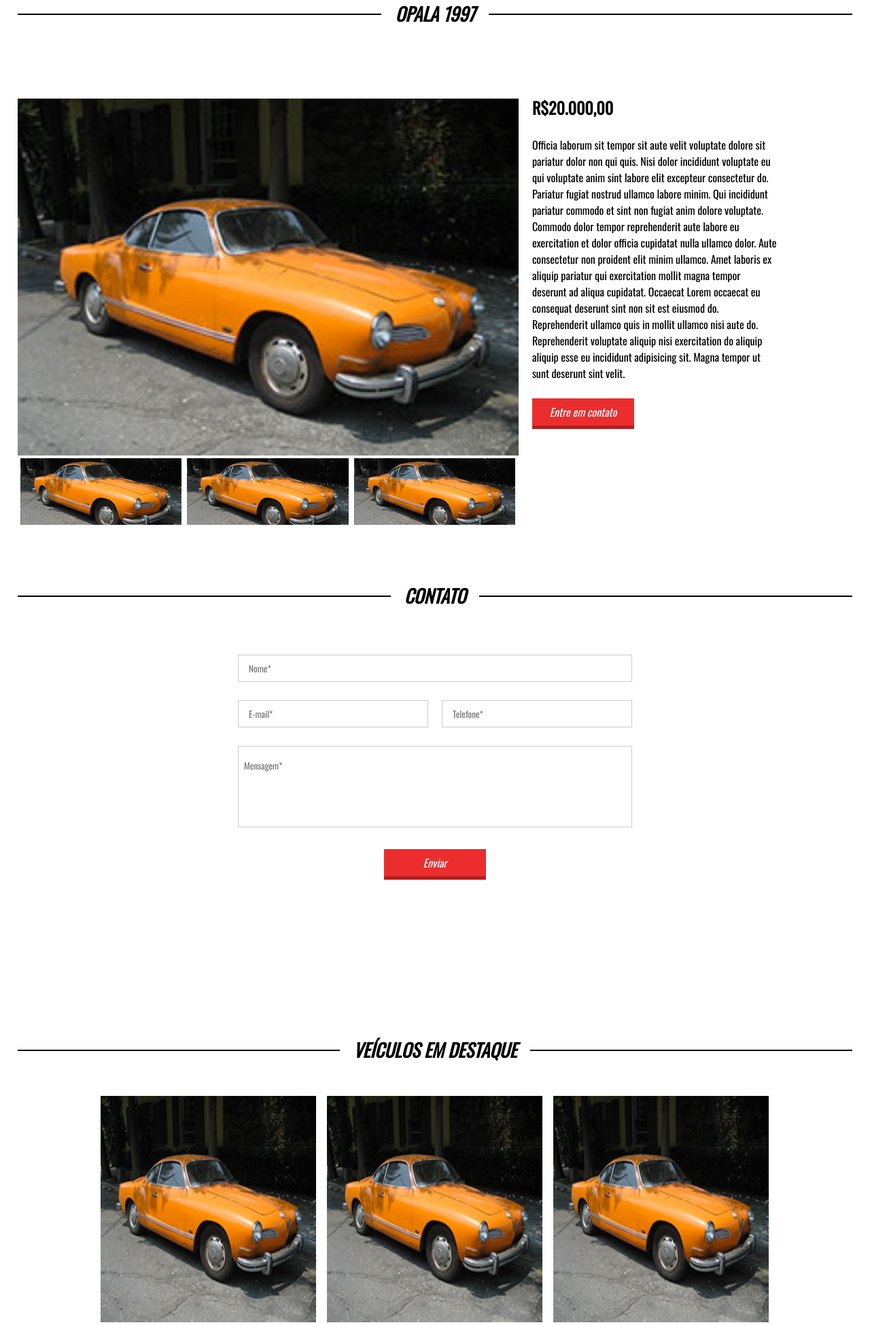
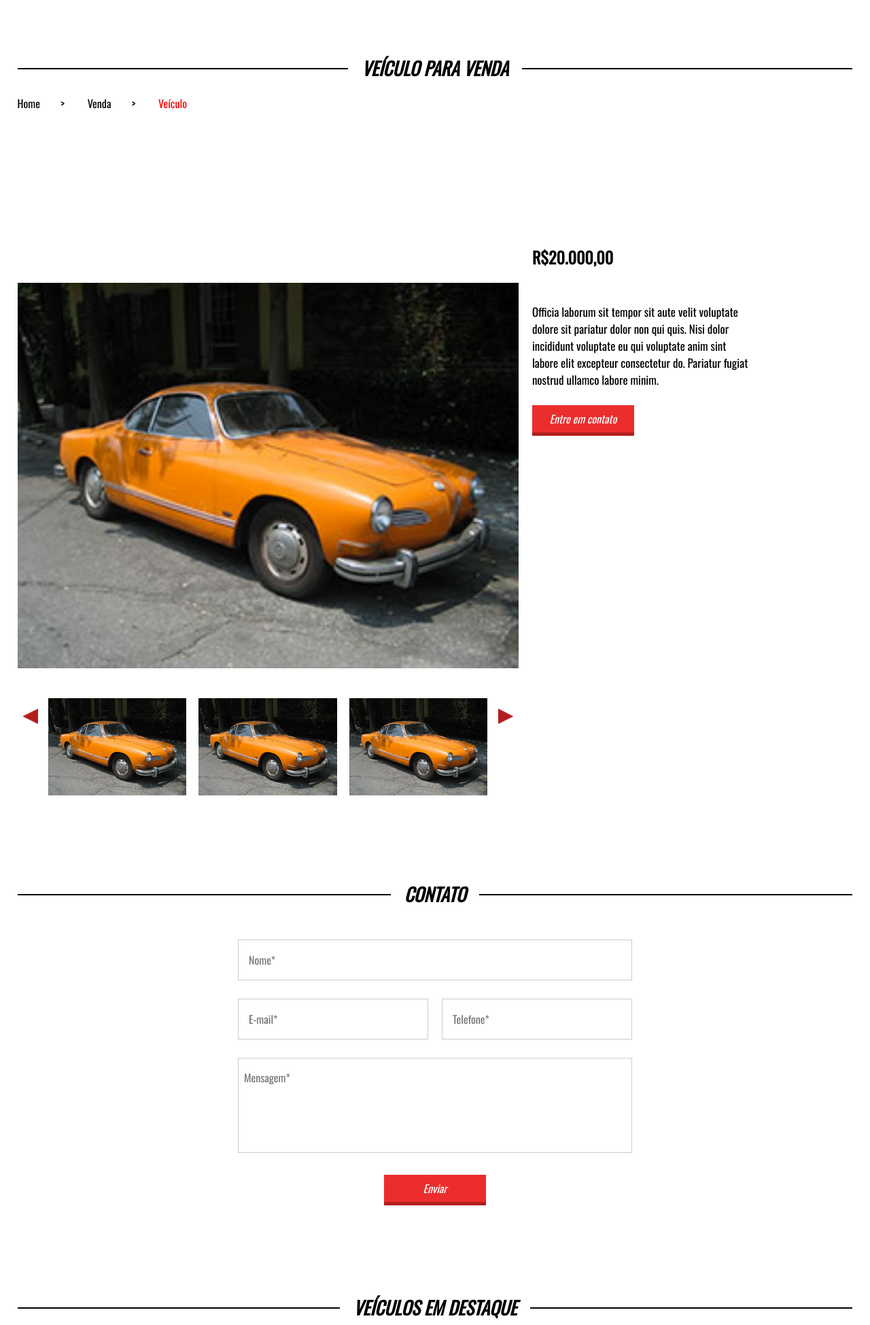
Before and after one commit to LucasSaladini/webmaster-frontend-completo, a PHP site: page /vehicle.html in a window 1280 px wide. Shown: the part 130-2079 px from the top of the page at 68% size. Run offline with PHP 8.4, Linux system fonts and the light colour scheme.

Commit message:
Created page for single vehicle

```diff
--- a/Project_05/css/style.css
+++ b/Project_05/css/style.css
@@ -310,12 +310,12 @@ section.highlight-vehicles .container {
 }
 
 section.contact {
-    padding: 80px 2%;
+    padding: 80px 2% 0 2%;
 }
 
 section.contact form {
     max-width: 600px;
-    margin: 50px auto;
+    margin: 30px auto;
 }
 
 section.contact .input-wrapper {
@@ -327,16 +327,18 @@ section.contact .input-wrapper {
 section.contact input[type=text], section.contact input[type=email], section.contact input[type=tel], section.contact textarea {
     width: 100%;
     border: 1px solid #ccc;
-    height: 40px;
+    height: 60px;
     line-height: 40px;
     padding-left: 15px;
+    font-size: 16px;
 }
 
 section.contact textarea {
     resize: none;
     width: 100%;
-    height: 120px;
+    height: 140px;
     padding: 8px;
+    font-size: 16px;
 }
 
 section.contact form .input-wrapper:nth-of-type(5) {
@@ -529,22 +531,21 @@ section.sale {
 }
 
 section.sales-single {
-    padding: 0 2%;
+    padding: 80px 2% 0 2%;
 }
 
 section.sales-single .container {
-    padding: 40px 0;
     max-width: 1280px;
+    text-align: center;
 }
 
 .vehicle-info {
+    width: 60%;
     float: left;
-    width: 60%;
 }
 
 .highlight-photo {
     width: 100%;
-    padding-top: 30%;
     background-position: center;
     background-size: contain;
     background-image: url('/images/carro1.jpg');
@@ -552,23 +553,56 @@ section.sales-single .container {
 }
 
 .vehicle-description {
-    float: left;
-    width: 40%;
-    padding: 20px;
+    display: inline-block;
+    padding: 240px 20px;
+    vertical-align: top;
+    text-align: left;
 }
 
 .vehicle-description p {
-    max-width: 360px;
-    margin-top: 25px;
+    max-width: 320px;
+    margin-top: 50px;
+    font-size: 17px;
 }
 
 .vehicle-description a {
     margin-top: 25px;
 }
 
+.nav-gallery-parent {
+    width: 100%;
+    padding: 36px;
+    position: relative;
+}
+
+.arrow-left-nav {
+    position: absolute;
+    left: 8px;
+    top: 85%;
+    transform: translateY(-80%);
+    -ms-transform: translateY(-80%);
+    cursor: pointer;
+    background-image: url('/images/arrow-left.png');
+    background-size: 100% 100%;
+    width: 22px;
+    height: 22px;
+}
+
+.arrow-right-nav {
+    position: absolute;
+    right: 8px;
+    top: 85%;
+    transform: translateY(-80%);
+    -ms-transform: translateY(-8%);
+    cursor: pointer;
+    background-image: url('/images/arrow-right.png');
+    background-size: 100% 100%;
+    width: 22px;
+    height: 22px;
+}
+
 .gallery-nav {
     width: 100%;
-    margin-top: 50%;
     overflow: hidden;
 }
 
@@ -576,13 +610,37 @@ section.sales-single .container {
     width: 200%;
 }
 
+.mini-img-wrapper {
+    float: left;
+    padding: 9px;
+    width: calc(33.3% * (100 / 200));
+    margin-top: 60%;
+}
+
 .mini-img {
-    float: left;
-    width: calc(33.3% * (100 / 200));
-    padding-top: calc(33.3% * (100 / 200) * 0.4);
+    width: 100%;
+    padding-top: 70%;
     background-position: center;
     background-size: cover;
-    border: 4px solid white;
+    cursor: pointer;
+}
+
+.info-bread {
+    text-align: left;
+    padding: 20px 0;
+}
+
+.info-bread a {
+    text-decoration: none;
+    color: black;
+}
+
+.info-bread span {
+    padding: 0 30px;
+}
+
+.info-bread a:last-child {
+    color: red;
 }
 
 /* Media Queries */
@@ -691,6 +749,23 @@ section.sales-single .container {
         text-align: center;
     }
 
+    .vehicle-info {
+        width: 100%;
+    }
+
+    .vehicle-description p {
+        max-width: none;
+    }
+
+    .vehicle-description {
+        text-align: center;
+        padding: 20px 0;
+    }
+
+    .vehicle-description a {
+        display: inline-block;
+    }
+
     footer {
         text-align: center;
     }
--- a/Project_05/vehicle.html
+++ b/Project_05/vehicle.html
@@ -44,41 +44,74 @@
     <section class="sales-single">
       <div class="title-line">
         <div class="line1"></div>
-        <h2>Opala 1997</h2>
+        <h2>Veículo para venda</h2>
       </div>
       <div class="container">
         <div class="vehicle-info">
+          <div class="info-bread">
+            <a href="index.html">Home</a><span>></span> <a href="">Venda</a
+            ><span>></span> <a href="">Veículo</a>
+          </div>
           <div class="highlight-photo">
+            <div class="nav-gallery-parent">
+              <div class="arrow-left-nav"></div>
+              <div class="arrow-right-nav"></div>
               <div class="gallery-nav">
                 <div class="gallery-nav-wrapper">
+                  <div class="mini-img-wrapper">
                     <div
                       style="background-image: url('/images/carro1.jpg')"
                       class="mini-img"
                     ></div>
+                    <!-- mini-img -->
+                  </div>
+                  <!-- mini-img-wrapper -->
+                  <div class="mini-img-wrapper">
                     <div
                       style="background-image: url('/images/carro1.jpg')"
                       class="mini-img"
                     ></div>
+                    <!-- mini-img -->
+                  </div>
+                  <!-- mini-img-wrapper -->
+                  <div class="mini-img-wrapper">
                     <div
                       style="background-image: url('/images/carro1.jpg')"
                       class="mini-img"
                     ></div>
+                    <!-- mini-img -->
+                  </div>
+                  <!-- mini-img-wrapper -->
+                  <div class="mini-img-wrapper">
                     <div
                       style="background-image: url('/images/carro1.jpg')"
                       class="mini-img"
                     ></div>
+                    <!-- mini-img -->
+                  </div>
+                  <!-- mini-img-wrapper -->
+                  <div class="mini-img-wrapper">
                     <div
                       style="background-image: url('/images/carro1.jpg')"
                       class="mini-img"
                     ></div>
+                    <!-- mini-img -->
+                  </div>
+                  <!-- mini-img-wrapper -->
+                  <div class="mini-img-wrapper">
                     <div
                       style="background-image: url('/images/carro1.jpg')"
                       class="mini-img"
                     ></div>
+                    <!-- mini-img -->
+                  </div>
+                  <!-- mini-img-wrapper -->
                 </div>
                 <!-- gallery-nav-wrapper -->
               </div>
               <!-- gallery-nav -->
+            </div>
+            <!-- nav-gallery-parent -->
           </div>
           <!-- highlight-photo -->
         </div>
@@ -91,16 +124,7 @@
           Officia laborum sit tempor sit aute velit voluptate dolore sit
           pariatur dolor non qui quis. Nisi dolor incididunt voluptate eu qui
           voluptate anim sint labore elit excepteur consectetur do. Pariatur
-          fugiat nostrud ullamco labore minim. Qui incididunt pariatur commodo
-          et sint non fugiat anim dolore voluptate. Commodo dolor tempor
-          reprehenderit aute labore eu exercitation et dolor officia cupidatat
-          nulla ullamco dolor. Aute consectetur non proident elit minim ullamco.
-          Amet laboris ex aliquip pariatur qui exercitation mollit magna tempor
-          deserunt ad aliqua cupidatat. Occaecat Lorem occaecat eu consequat
-          deserunt sint non sit est eiusmod do. Reprehenderit ullamco quis in
-          mollit ullamco nisi aute do. Reprehenderit voluptate aliquip nisi
-          exercitation do aliquip aliquip esse eu incididunt adipisicing sit.
-          Magna tempor ut sunt deserunt sint velit.
+          fugiat nostrud ullamco labore minim.
         </p>
         <a class="btn1" href="#">Entre em contato</a>
       </div>
```
Lines whose indentation alone changed are shown as unchanged.
